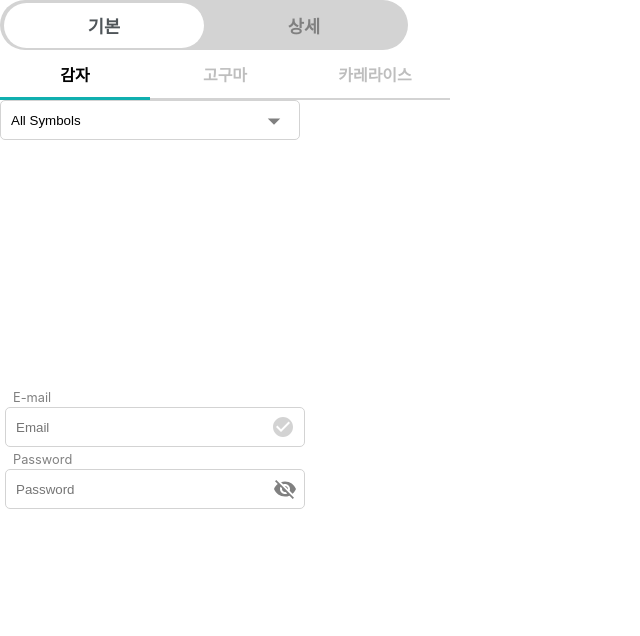
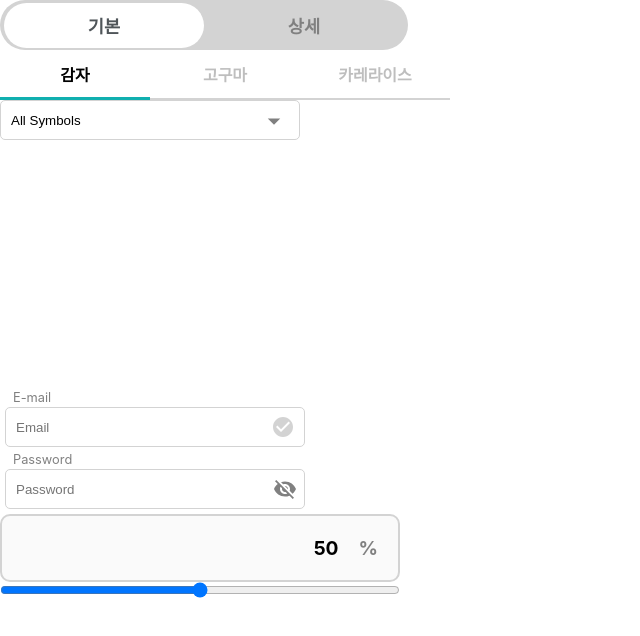
Before and after one commit to seungyeon119/wanted_pre_onboarding, a React (Create React App) app: page / in a window 1280 px wide. Shown: the top 636 px of the page, without its empty margins (0-640 px from the left). Built offline with nearby package versions, Linux system fonts and the light colour scheme.

Commit message:
:sparkles: Slider 핵심 기능 구현

```diff
--- a/src/App.js
+++ b/src/App.js
@@ -1,6 +1,7 @@
 import './App.css';
 import Dropdown from './components/Dropdown';
 import Input from './components/Input';
+import Slider from './components/Slider';
 import Tab from './components/Tab';
 import Toggle from './components/Toggle';
 
@@ -11,6 +12,7 @@ function App() {
       <Tab />
       <Dropdown />
       <Input />
+      <Slider />
     </div>
   );
 }
--- /dev/null
+++ b/src/components/Slider.js
@@ -0,0 +1,46 @@
+import { useState } from 'react';
+import styled from 'styled-components';
+
+const Container = styled.div`
+  width: 400px;
+  position: relative;
+`;
+
+const SliderContent = styled.div`
+  display: flex;
+  justify-content: flex-end;
+  width: 100%;
+  padding: 20px;
+  border: 2px solid #d3d3d3;
+  border-radius: 10px;
+  font-size: 1.2rem;
+  font-weight: 700;
+  background-color: #fafafa;
+
+  &::after {
+    content: '%';
+    display: block;
+    margin-left: 20px;
+    color: gray;
+  }
+`;
+
+const SliderInput = styled.input`
+  width: 100%;
+`;
+
+function Slider() {
+  const [sliderValue, setSliderValue] = useState(50);
+  const handleSlider = ({ target: { value } }) => {
+    setSliderValue(value);
+  };
+
+  return (
+    <Container>
+      <SliderContent>{sliderValue}</SliderContent>
+      <SliderInput type="range" value={sliderValue} id="slider" onChange={handleSlider} />
+    </Container>
+  );
+}
+
+export default Slider;
```
